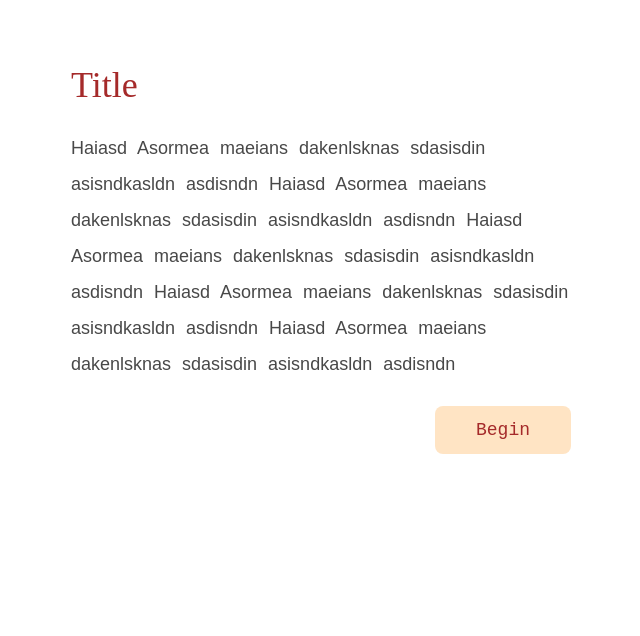
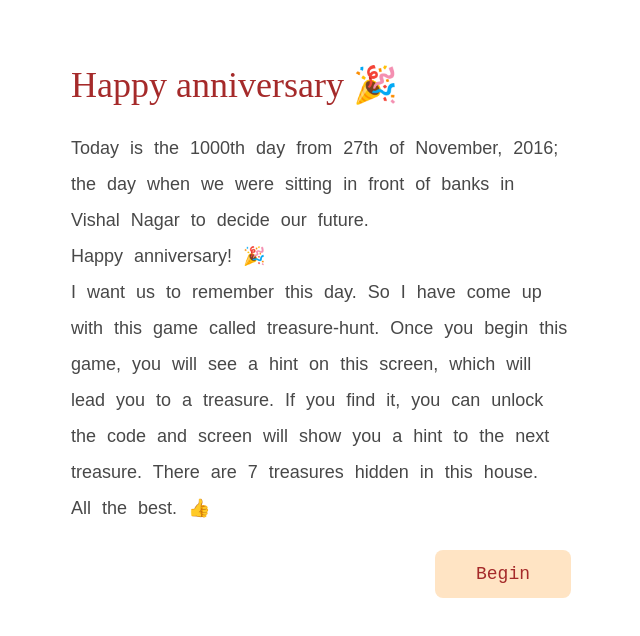
Before and after one commit to rushikeshbharad/treasure-hunt, a React (Create React App) app: page / in a window 1280 px wide. Shown: the top 636 px of the page, without its empty margins (319-959 px from the left). Built offline with nearby package versions, Linux system fonts and the light colour scheme.

Commit message:
Wrote home screen title and description

```diff
--- a/src/App.css
+++ b/src/App.css
@@ -25,6 +25,10 @@
   line-height: 36px;
   margin-top: 24px;
   word-spacing: 6px;
+}
+
+br {
+  line-height: 48px;
 }
 
 .home-button {
--- a/src/App.js
+++ b/src/App.js
@@ -73,11 +73,20 @@ export default class App extends Component {
   };
 
   renderHome() {
+    const description = config.homeDescription.split('\n');
     return (
       <div className="app-container">
         <div className="home">
           <div className="home-title">{config.homeTitle}</div>
-          <div className="home-description">{config.homeDescription}</div>
+          <div className="home-description">
+            {description[0]}
+            {description.slice(1).map((_, i) => (
+              <Fragment key={i}>
+                <br />
+                {description[i + 1]}
+              </Fragment>
+            ))}
+          </div>
           <div className="home-button" onClick={this.beginClick}>Begin</div>
         </div>
       </div>
@@ -111,11 +120,13 @@ export default class App extends Component {
   }
 
   renderFinalScreen() {
+    const description = config.finalDescription.split('\n');
+    console.log('description => ', description);
     return (
       <div className="app-container">
         <div className="home">
           <div className="home-title">{config.finalTitle}</div>
-          <div className="home-description">{config.finalDescription}</div>
+          <div className="home-description">{description.map(() => <br />)}</div>
         </div>
       </div>
     );
--- a/src/config.json
+++ b/src/config.json
@@ -1,6 +1,6 @@
 {
-  "homeTitle": "Title",
-  "homeDescription": "Haiasd Asormea maeians dakenlsknas sdasisdin asisndkasldn asdisndn Haiasd Asormea maeians dakenlsknas sdasisdin asisndkasldn asdisndn Haiasd Asormea maeians dakenlsknas sdasisdin asisndkasldn asdisndn Haiasd Asormea maeians dakenlsknas sdasisdin asisndkasldn asdisndn Haiasd Asormea maeians dakenlsknas sdasisdin asisndkasldn asdisndn",
+  "homeTitle": "Happy anniversary 🎉",
+  "homeDescription": "Today is the 1000th day from 27th of November, 2016; the day when we were sitting in front of banks in Vishal Nagar to decide our future.\nHappy anniversary! 🎉\nI want us to remember this day. So I have come up with this game called treasure-hunt. Once you begin this game, you will see a hint on this screen, which will lead you to a treasure. If you find it, you can unlock the code and screen will show you a hint to the next treasure. There are 7 treasures hidden in this house.\nAll the best. 👍",
   "pages": [
     {
       "title": "#7",
```
